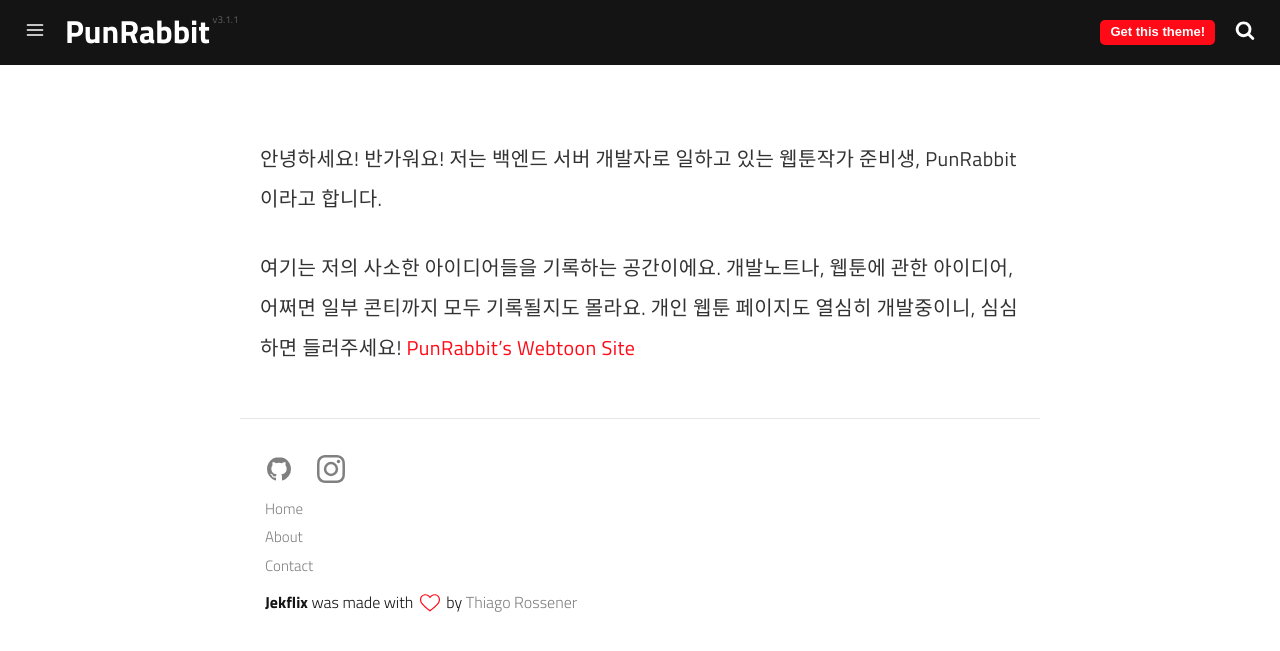
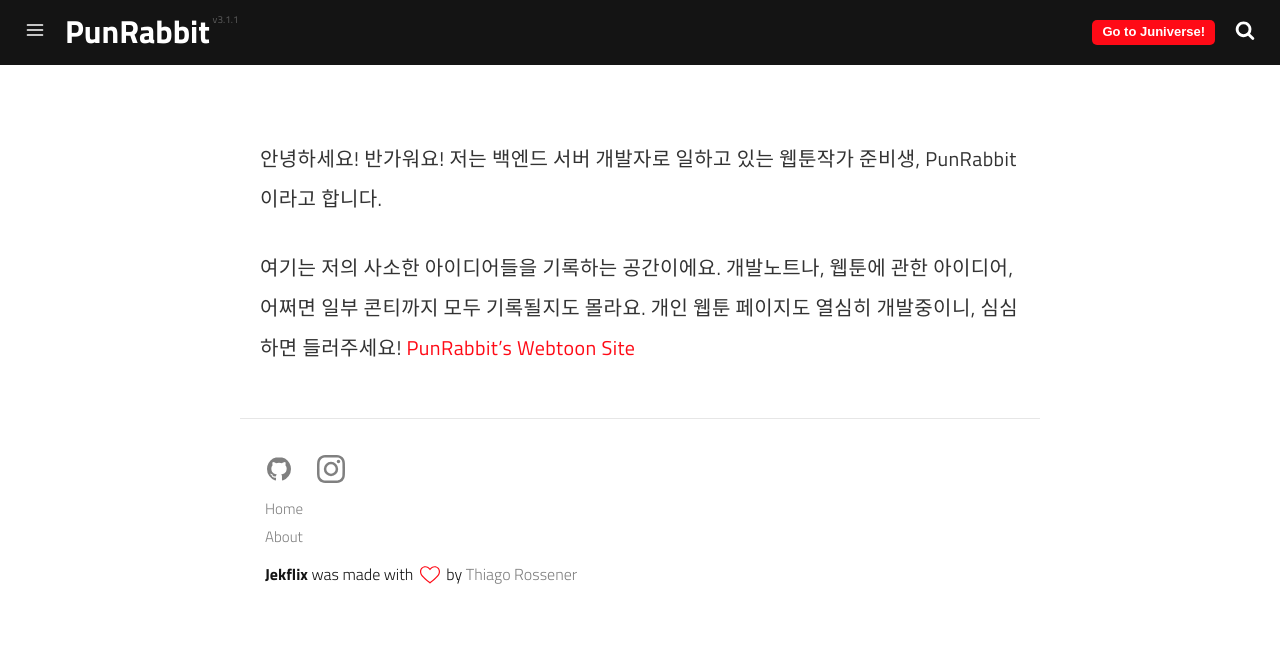
Before and after one commit to PunRabbit/PunRabbit.github.io, a Jekyll site: the page built from about.md, in a window 1280 px wide. Shown: the top 651 px of the page. Built offline with Jekyll 4.4.1, drawn with Linux system fonts in a browser that asks for light colours; a script that is not in the unit is left out.

Commit message:
2022. 5. 16 - 버튼 변경

```diff
--- a/_config.yml
+++ b/_config.yml
@@ -14,9 +14,7 @@ menu:
     url: /
   - title: About
     url: /about
-  - title: Contact
-    url: /contact
-email: tjdmsch2201@gmail.com
+email: None
 # See: https://disqus.com/
 disqus_username: disqus_username
 # Contact Form Setting
@@ -27,7 +25,7 @@ formspree_form_id: formspree_form_id
 # Social Media Settings
 # Remove the item if you don't need it
 github_username: PunRabbit
-instagram_username: PunRabbit
+instagram_username: pun.rabbit
 
 
 # Posts Settings
--- a/_includes/header.html
+++ b/_includes/header.html
@@ -15,8 +15,8 @@
         <svg class="icon-search"><use xlink:href="#icon-search"></use></svg>
     </a>
     {% if site.show_get_theme_btn %}
-        <a href="https://github.com/thiagorossener/jekflix-template" class="get-theme" role="button">
-            Get this theme!
+        <a href="http://www.juniverse.kro.kr" class="get-theme" role="button">
+            Go to Juniverse!
         </a>
     {% endif %}
 </header>
```
